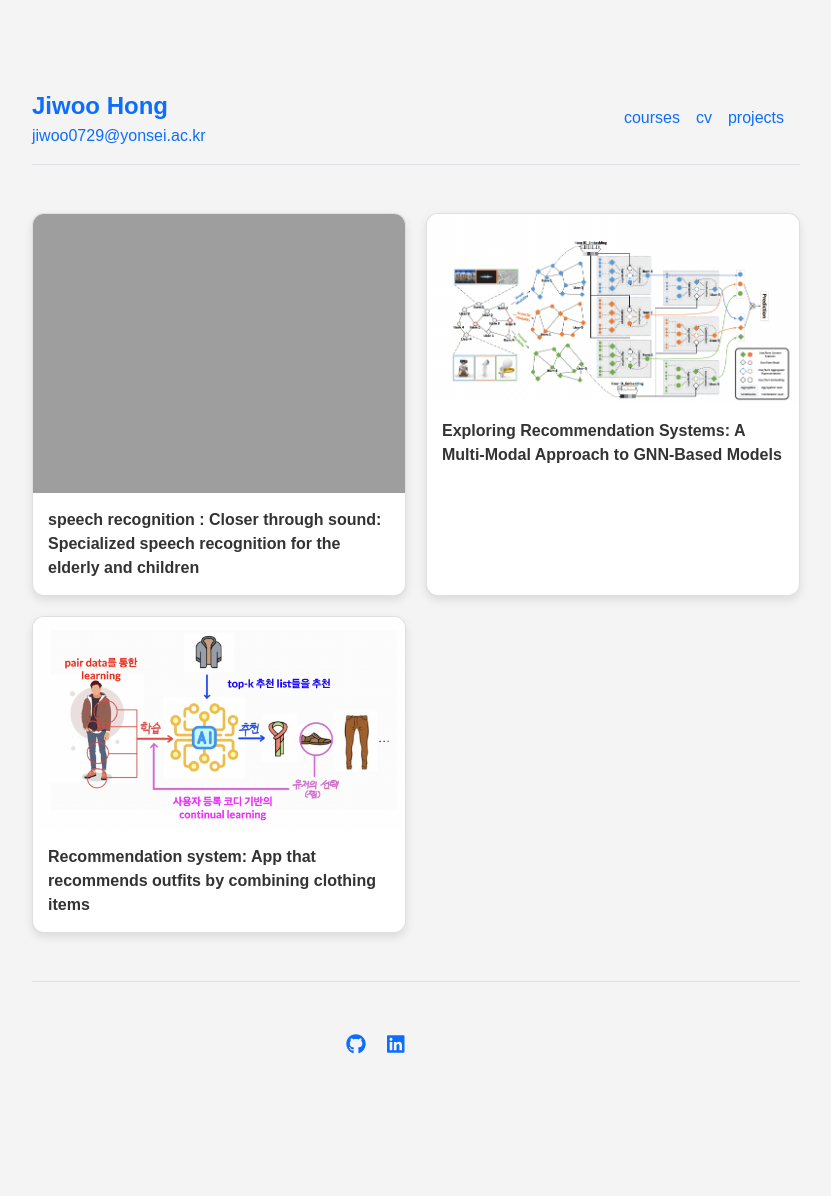
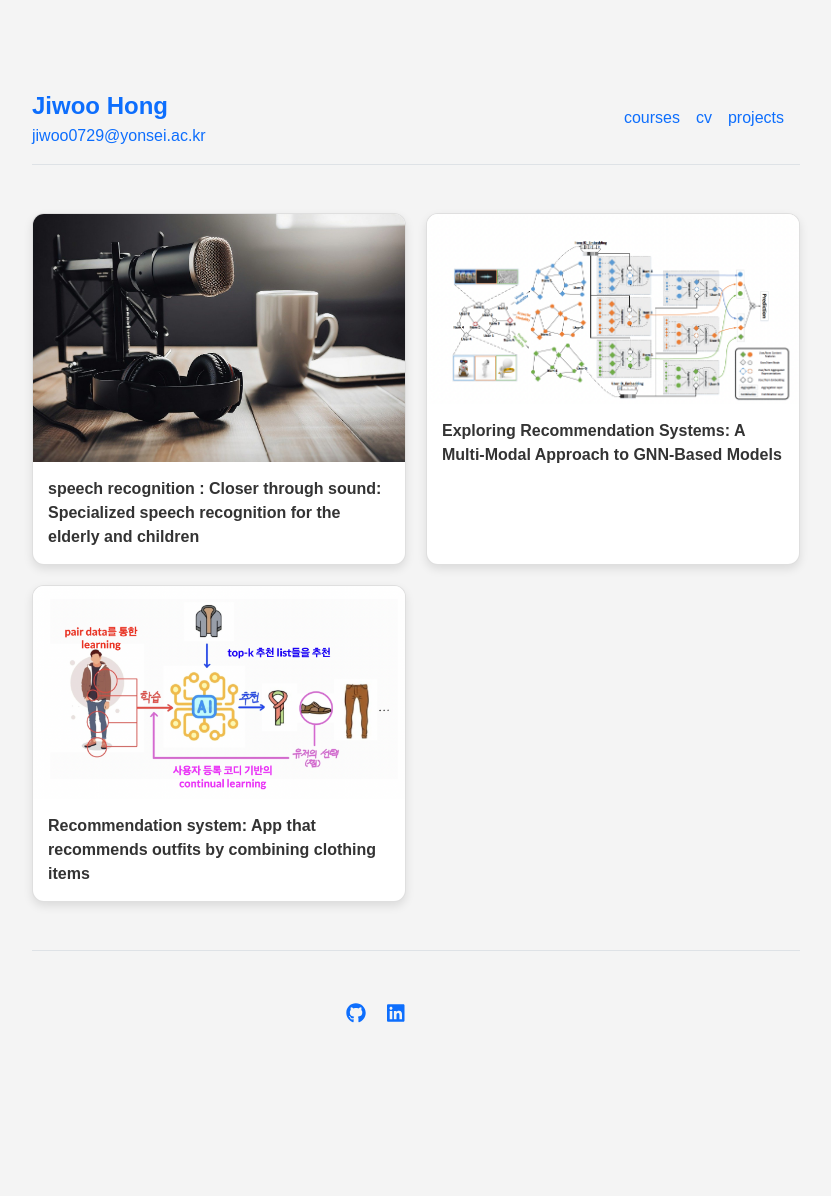
Before and after one commit to JiwooHong01/JiwooHong01.github.io, a Jekyll site: the page built from projects.md, in a window 1280 px wide. Shown: the whole page, without its empty margins (224-1055 px from the left). Built offline with Jekyll 4.4.1, drawn with Linux system fonts in a browser that asks for light colours; after the commit the page ends 1165 px from its top, so only the background shows below that.

Commit message:
projects

```diff
--- a/_data/projects.yml
+++ b/_data/projects.yml
@@ -1,5 +1,5 @@
 - title: "speech recognition : Closer through sound: Specialized speech recognition for the elderly and children"
-  image: "/assets/img/project/project1.png"
+  image: "/assets/img/project/project1.jpg"
   link: "/project1"
   description: "This project was part of a competition to develop a Korean speech recognition model.
     The core task of the competition was to build a deep learning model that converts speech to text. Since the baseline model had a high error rate, our team discussed various strategies to improve accuracy. We explored Transformer-based models and experimented with ensemble techniques to boost performance. Additionally, we systematically managed checkpoints to reduce unnecessary retraining, which significantly improved project efficiency. As a result, we successfully reduced the Character Error Rate (CER) from approximately 0.4 to 0.3, ranking within the top 10 out of over 100 participating teams.
--- a/_layouts/projects.html
+++ b/_layouts/projects.html
@@ -33,6 +33,7 @@
   {% endfor %}
 </div>
 
+<!-- Modal -->
 <div id="modal" class="modal">
   <div class="modal-content">
     <span class="close" onclick="closeModal()">&times;</span>
```
